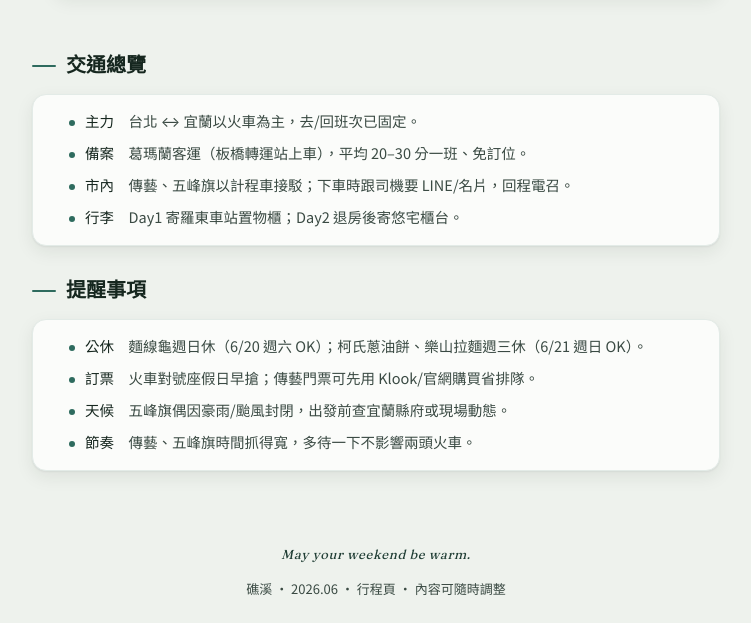
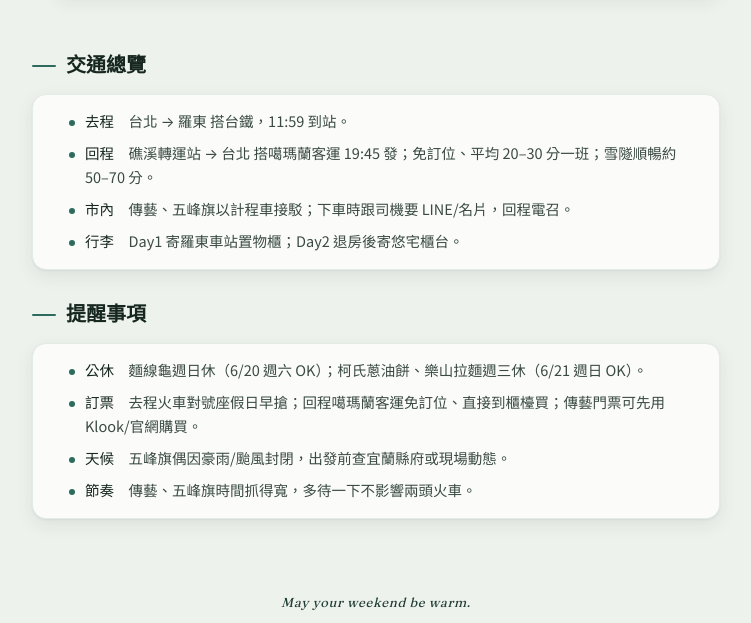
Before and after one commit to yoyo02051997/yilan-trip, a plain HTML site: page index.html in a window 1280 px wide. Shown: the part 2107-2730 px from the top of the page, without its empty margins (264-1015 px from the left). Drawn offline with Linux system fonts and the light colour scheme.

Commit message:
fix: 第二天回程改 19:45 噶瑪蘭客運（礁溪轉運站）
- 頂部固定條回程時間 19:58 火車 → 19:45 噶瑪蘭客運
- Day 2 最後一段改為礁溪轉運站搭噶瑪蘭客運（1915/1916）
- 17:45 備註調整：約 19:25 走到礁溪轉運站
- 交通總覽：去/回程分述
- 提醒事項：訂票條目更新

```diff
--- a/index.html
+++ b/index.html
@@ -547,7 +547,7 @@
       <div class="ic" aria-hidden="true">🚆</div>
       <div class="meta">
         <div class="lab">Return · 回程</div>
-        <div class="row"><span class="t">19:58</span><span class="d">礁溪 → 台北 (~21:15)</span></div>
+        <div class="row"><span class="t">19:45</span><span class="d">礁溪轉運站 → 台北 · 噶瑪蘭客運</span></div>
       </div>
     </div>
   </div>
@@ -622,7 +622,7 @@ const TRIP = {
       day: 2,
       date: "06/21",
       weekday: "週日",
-      summary: "上午岩盤浴 + 按摩 → 午後礁溪慢遊 → 19:58 返北",
+      summary: "上午岩盤浴 + 按摩 → 午後礁溪慢遊 → 19:45 噶瑪蘭返北",
       items: [
         { time: "上午", name: "悠宅 岩盤浴 + 按摩", cat: "spring", catLabel: "飯店 · 預約", icon: "💆",
           note: "飯店內預約；做完退房、寄行李於櫃台。",
@@ -640,23 +640,23 @@ const TRIP = {
           note: "現點現炸；順逛溫泉街、買伴手。",
           stay: "約 40 分", mapQuery: "柯氏蔥油餅 宜蘭縣 礁溪鄉" },
         { time: "17:45", name: "溫泉街晚餐 + 取行李", cat: "food", catLabel: "晚餐 · 收拾", icon: "🍱",
-          note: "早點吃、回悠宅取行李；約 19:35 走到礁溪車站。",
+          note: "早點吃、回悠宅取行李；約 19:25 走到礁溪轉運站（火車站旁）。",
           stay: null, mapQuery: "礁溪溫泉街 宜蘭縣 礁溪鄉" },
-        { time: "19:58", name: "礁溪 → 台北（火車）", cat: "move", catLabel: "交通 · 返北", icon: "🚆",
-          note: "約 21:15 抵達台北。",
-          stay: null, mapQuery: null }
+        { time: "19:45", name: "礁溪轉運站 → 台北（噶瑪蘭客運）", cat: "move", catLabel: "交通 · 返北", icon: "🚌",
+          note: "噶瑪蘭客運（台北轉運站 1915 / 板橋轉運站 1916 皆有）；免訂位、平均 20–30 分一班；雪隧順暢約 50–70 分抵達。",
+          stay: null, mapQuery: "礁溪轉運站 宜蘭縣 礁溪鄉" }
       ]
     }
   ],
   transport: [
-    "<b>主力</b>　台北 ↔ 宜蘭以火車為主，去/回班次已固定。",
-    "<b>備案</b>　葛瑪蘭客運（板橋轉運站上車），平均 20–30 分一班、免訂位。",
+    "<b>去程</b>　台北 → 羅東 搭台鐵，11:59 到站。",
+    "<b>回程</b>　礁溪轉運站 → 台北 搭噶瑪蘭客運 19:45 發；免訂位、平均 20–30 分一班；雪隧順暢約 50–70 分。",
     "<b>市內</b>　傳藝、五峰旗以計程車接駁；下車時跟司機要 LINE/名片，回程電召。",
     "<b>行李</b>　Day1 寄羅東車站置物櫃；Day2 退房後寄悠宅櫃台。"
   ],
   tips: [
     "<b>公休</b>　麵線龜週日休（6/20 週六 OK）；柯氏蔥油餅、樂山拉麵週三休（6/21 週日 OK）。",
-    "<b>訂票</b>　火車對號座假日早搶；傳藝門票可先用 Klook/官網購買省排隊。",
+    "<b>訂票</b>　去程火車對號座假日早搶；回程噶瑪蘭客運免訂位、直接到櫃檯買；傳藝門票可先用 Klook/官網購買。",
     "<b>天候</b>　五峰旗偶因豪雨/颱風封閉，出發前查宜蘭縣府或現場動態。",
     "<b>節奏</b>　傳藝、五峰旗時間抓得寬，多待一下不影響兩頭火車。"
   ]
```
